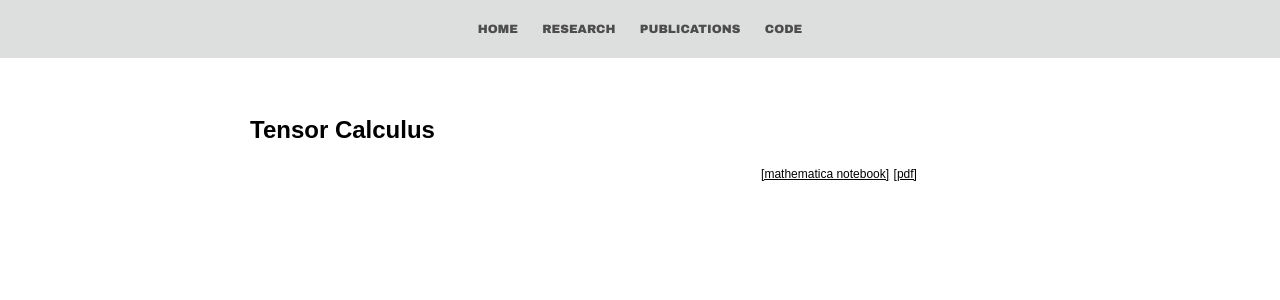
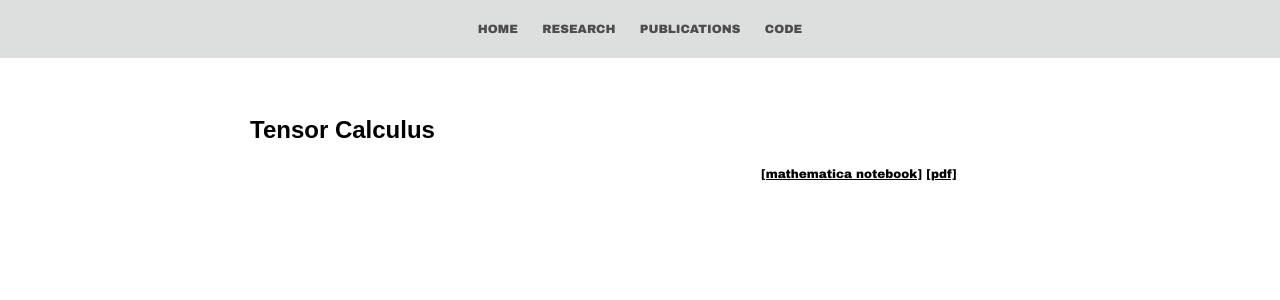
Before and after one commit to mckimb/mckimb.github.io, a Jekyll site: the page built from code/index.html, in a window 1280 px wide. Shown: the top 300 px of the page. Built offline with Jekyll 4.4.1, drawn with Linux system fonts in a browser that asks for light colours.

Commit message:
Update main.css

```diff
--- a/css/main.css
+++ b/css/main.css
@@ -20,14 +20,14 @@ body p {
 body a {
     font-size: 12px;
     color: #567076;
-    font-family: Arial, Helvetica, sans-serif;
+    font-family: "Arial Black", Gadget, sans-serif;
 
 }
 
 body a:hover {
     color: black;
     text-decoration: underline;
-    font-family: Arial, Helvetica, sans-serif;
+    font-family: "Arial Black", Gadget, sans-serif;
 }
 
 .blurb UL {
```
